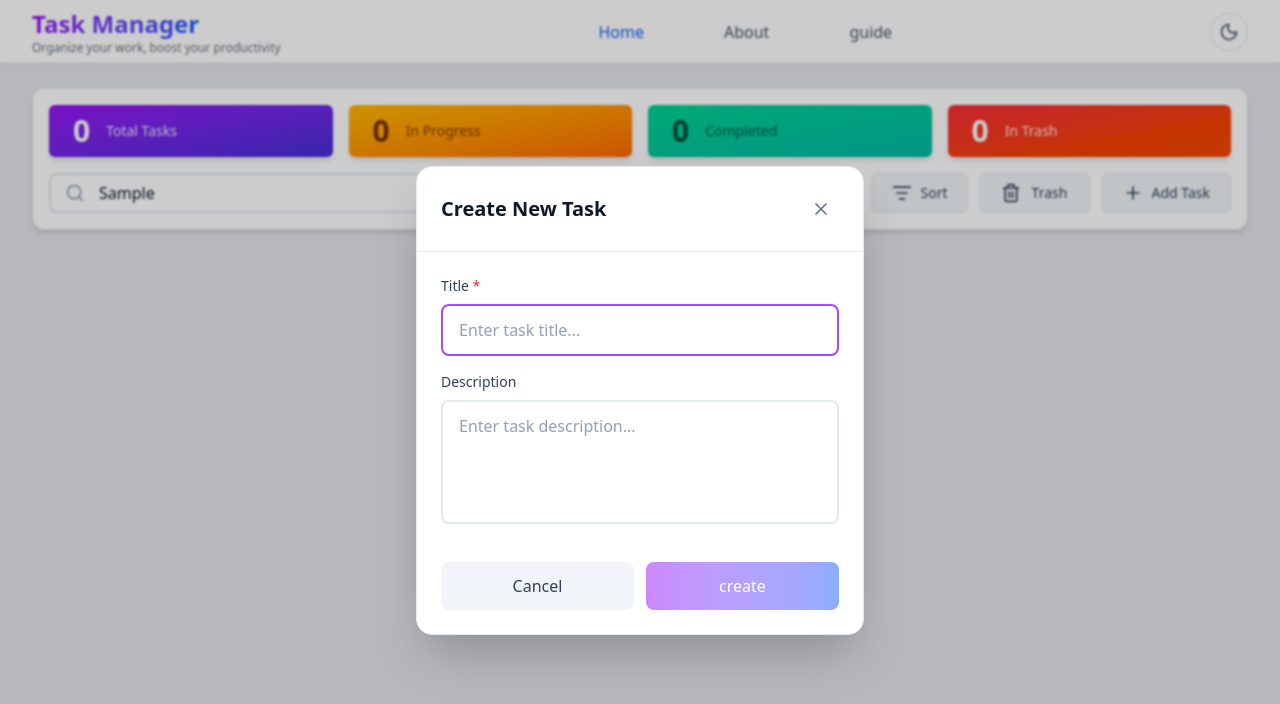
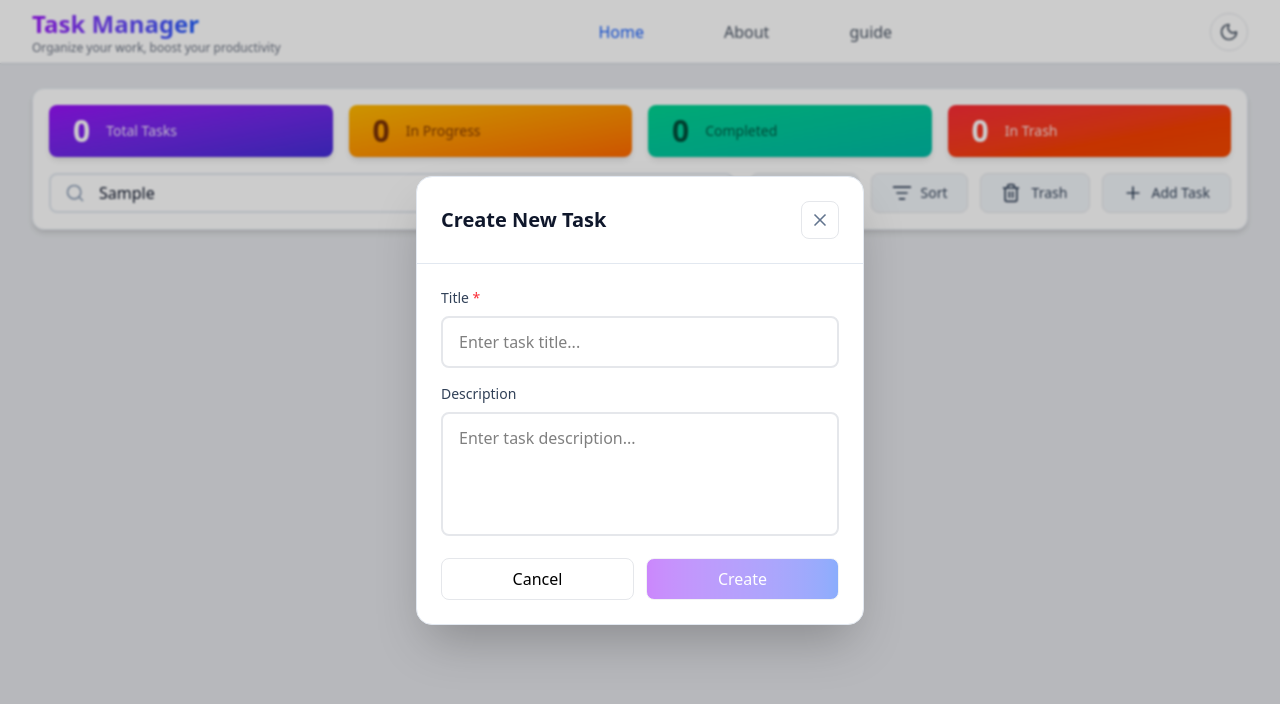
Before and after one commit to vishalmpadhiyar/simple-task-manager, a React (Vite) app: page / in a window 1280 px wide. Both pictures are taken after typing "Sample" into the empty fields and a click on the button "Add Task". Shown: the top 704 px of the page. Built offline with nearby package versions, Linux system fonts and the light colour scheme.

Commit message:
fix form ui, subtask bug and router issue

```diff
--- a/src/components/Button.tsx
+++ b/src/components/Button.tsx
@@ -11,7 +11,7 @@ export default function Button({
 }: ButtonProps) {
   return (
     <button
-      className={`p-2 border border-gray-200 hover:bg-gray-200 rounded-md cursor-pointer ${className}`}
+      className={`p-2 border border-gray-200 hover:bg-gray-200 rounded-lg cursor-pointer ${className}`}
       {...props}
     >
       {children}
--- a/src/components/Chip.tsx
+++ b/src/components/Chip.tsx
@@ -7,7 +7,7 @@ interface ChipProps {
 export default function Chip({ label, value, className = "" }: ChipProps) {
   return (
     <div
-      className={`flex items-center gap-4 px-6 py-2 rounded-md shadow-md bg-linear-to-br min-w-40 ${className}`}
+      className={`flex items-center gap-4 px-6 py-2 rounded-lg shadow-md bg-linear-to-br min-w-40 ${className}`}
     >
       <div className="text-3xl font-bold">{value}</div>
       <div className="text-sm font-medium opacity-90">{label}</div>
--- a/src/components/tasks/SubTask.tsx
+++ b/src/components/tasks/SubTask.tsx
@@ -6,7 +6,7 @@ import Button from "../Button";
 
 interface SubTaskProps {
   subtask: Task;
-  onDeleteSubTask: (id: string) => void;
+  onDeleteSubTask: (id?: string) => void;
 }
 
 export default function SubTask({ subtask, onDeleteSubTask }: SubTaskProps) {
@@ -49,7 +49,7 @@ export default function SubTask({ subtask, onDeleteSubTask }: SubTaskProps) {
         name="title"
         type="text"
         value={selectedTask.title}
-        className="flex-1 w-full h-8 border border-gray-200 focus-visible:outline-none px-2 py-1 rounded-md"
+        className="flex-1 w-full h-8 border border-gray-200 focus-visible:outline-none px-2 py-1 rounded-lg"
         onChange={(event) => onChangeValue("title", event.target.value)}
         onBlur={onSaveTask}
       />
--- a/src/components/tasks/TaskComponent.tsx
+++ b/src/components/tasks/TaskComponent.tsx
@@ -91,31 +91,22 @@ export default function TaskComponent({ task }: TaskComponentProps) {
   }, [selectedTask, updateTask]);
 
   const onAddSubTask = useCallback(() => {
-    const newTask = createTask("", "", task.id);
-    setSelectedTask((prev) => ({
-      ...prev,
-      children: [...prev.children, newTask],
-    }));
+    createTask("", "", task.id);
   }, [createTask, task.id]);
 
-  const onDeleteSubTask = useCallback((id: string) => {
-    setSelectedTask((prev) => ({
-      ...prev,
-      children: prev.children.filter((task) => task.id !== id),
-    }));
-    deleteTask(id);
-  }, []);
-
-  const onDeleteTask = useCallback(() => {
-    deleteTask(task.id);
-  }, [deleteTask]);
+  const onDeleteTask = useCallback(
+    (id?: string) => {
+      deleteTask(id ? id : task.id);
+    },
+    [deleteTask],
+  );
 
   const onChangeValue = useCallback((field: keyof Task, value: string) => {
     setSelectedTask((prev) => ({ ...prev, [field]: value }));
   }, []);
 
   return (
-    <div className="p-4 max-h-96 overflow-y-auto max-w-md bg-white dark:bg-slate-800 text-black dark:text-white border border-gray-200 rounded-md shadow-md">
+    <div className="hide-scrollable p-4 min-h-100 max-h-100 overflow-y-auto max-w-md bg-white dark:bg-slate-800 text-black dark:text-white border border-gray-200 rounded-lg shadow-md">
       {/* action buttons - edit, trash, restore, save, delete */}
       <TaskActions
         isEdit={isEdit}
@@ -135,7 +126,7 @@ export default function TaskComponent({ task }: TaskComponentProps) {
               name="title"
               type="text"
               value={selectedTask.title}
-              className="w-full h-8 border border-gray-200 focus-visible:outline-none px-2 py-1 rounded-md"
+              className="w-full h-8 border border-gray-200 focus-visible:outline-none px-2 py-1 rounded-lg"
               onChange={(event) => onChangeValue("title", event.target.value)}
             />
           ) : (
@@ -152,7 +143,7 @@ export default function TaskComponent({ task }: TaskComponentProps) {
             <textarea
               id="description"
               name="description"
-              className="w-full max-h-25 border border-gray-200 focus-visible:outline-none px-2 py-1 rounded-md scrollable"
+              className="w-full max-h-25 border border-gray-200 focus-visible:outline-none px-2 py-1 rounded-lg scrollable"
               rows={5}
               value={selectedTask.description}
               onChange={(event) =>
@@ -213,8 +204,11 @@ export default function TaskComponent({ task }: TaskComponentProps) {
         </div>
 
         {/* SubTasks Actions */}
+        <div>
           <div className="flex items-center justify-between">
-          <p className="text-sm font-medium">Subtasks</p>
+            <p className="text-sm font-medium">
+              Subtasks ({selectedTask.children.length})
+            </p>
             <div className="flex items-center gap-2 text-xs">
               {!!selectedTask.children.length && (
                 <Button
@@ -236,6 +230,10 @@ export default function TaskComponent({ task }: TaskComponentProps) {
               </Button>
             </div>
           </div>
+          {!selectedTask.children.length && (
+            <p className="text-xs">There are no subtasks to show.</p>
+          )}
+        </div>
 
         {/* SubTasks */}
         {isExpand &&
@@ -243,7 +241,7 @@ export default function TaskComponent({ task }: TaskComponentProps) {
             <SubTask
               key={task.id}
               subtask={task}
-              onDeleteSubTask={onDeleteSubTask}
+              onDeleteSubTask={onDeleteTask}
             />
           ))}
       </div>
--- a/src/components/tasks/TaskForm.tsx
+++ b/src/components/tasks/TaskForm.tsx
@@ -1,5 +1,6 @@
 import { X } from "lucide-react";
 import { useState } from "react";
+import Button from "../Button";
 
 interface TaskFormProps {
   isOpen: boolean;
@@ -48,12 +49,12 @@ export default function TaskForm({ isOpen, onClose, onSubmit }: TaskFormProps) {
             <h2 className="text-xl font-bold text-slate-900 dark:text-slate-100">
               Create New Task
             </h2>
-            <button
+            <Button
               onClick={handleClose}
-              className="p-2 rounded-lg hover:bg-slate-100 dark:hover:bg-slate-700 text-slate-500 dark:text-slate-400"
+              className="dark:border-none dark:hover:bg-slate-700 text-slate-500 dark:text-slate-400 focus-visible:outline-none"
             >
               <X className="w-5 h-5" />
-            </button>
+            </Button>
           </div>
 
           <form onSubmit={handleSubmit} className="p-6 space-y-4">
@@ -72,14 +73,7 @@ export default function TaskForm({ isOpen, onClose, onSubmit }: TaskFormProps) {
                 placeholder="Enter task title..."
                 required
                 autoFocus
-                className="w-full px-4 py-3
-                         border-2 border-slate-200 dark:border-slate-600
-                         bg-white dark:bg-slate-700
-                         text-slate-900 dark:text-slate-100
-                         placeholder:text-slate-400
-                         rounded-lg
-                         focus:outline-none focus:border-purple-500
-                         hover:border-slate-300"
+                className="w-full px-4 py-3 border-2 border-gray-200 hover:border-slate-300 focus-visible:outline-none rounded-lg dark:bg-slate-700 dark:text-slate-100 dark:border-slate-600 dark:hover:border-slate-500"
               />
             </div>
 
@@ -96,41 +90,25 @@ export default function TaskForm({ isOpen, onClose, onSubmit }: TaskFormProps) {
                 onChange={(e) => setDescription(e.target.value)}
                 placeholder="Enter task description..."
                 rows={4}
-                className="w-full px-4 py-3
-                         border-2 border-slate-200 dark:border-slate-600
-                         bg-white dark:bg-slate-700
-                         text-slate-900 dark:text-slate-100
-                         placeholder:text-slate-400
-                         rounded-lg
-                         resize-none
-                         focus:outline-none focus:border-purple-500
-                         hover:border-slate-300"
+                className="scrollable w-full px-4 py-3 border-2 border-gray-200 hover:border-slate-300 focus-visible:outline-none rounded-lg dark:bg-slate-700 dark:text-slate-100 dark:border-slate-600 dark:hover:border-slate-500 resize-none"
               />
             </div>
 
-            <div className="flex gap-3 pt-4">
-              <button
+            <div className="flex gap-3">
+              <Button
                 type="button"
                 onClick={handleClose}
-                className="flex-1 px-6 py-3
-                         bg-slate-100 dark:bg-slate-700
-                         text-slate-700 dark:text-slate-300
-                         font-medium rounded-lg
-                         hover:bg-slate-200 dark:hover:bg-slate-600"
+                className="flex-1 font-medium rounded-lg hover:bg-slate-200 dark:border-none dark:bg-slate-700 dark:hover:bg-slate-600 dark:text-white focus-visible:outline-none"
               >
                 Cancel
-              </button>
-              <button
+              </Button>
+              <Button
                 type="submit"
                 disabled={!title.trim()}
-                className="flex-1 px-6 py-3
-                         bg-linear-to-r from-purple-600 to-blue-600
-                         text-white font-medium rounded-lg
-                         hover:from-purple-700 hover:to-blue-700
-                         disabled:opacity-50 disabled:cursor-not-allowed"
+                className="flex-1 font-medium rounded-lg bg-linear-to-r from-purple-600 to-blue-600 disabled:opacity-50 disabled:cursor-not-allowed hover:from-purple-700 hover:to-blue-700 text-white dark:border-none focus-visible:outline-none"
               >
-                create
-              </button>
+                Create
+              </Button>
             </div>
           </form>
         </div>
--- a/src/index.css
+++ b/src/index.css
@@ -2,7 +2,7 @@
 @custom-variant dark (&:where(.dark, .dark *));
 
 .scrollable {
-  overflow: auto; /* or overflow-y: scroll; */
+  overflow: auto;
 
   /* For Firefox */
   scrollbar-width: thin;
@@ -14,3 +14,13 @@
 .scrollable::-webkit-scrollbar {
   display: none;
 }
+
+.hide-scrollable {
+  overflow: auto;
+  -ms-overflow-style: none; /* IE and Edge */
+  scrollbar-width: none; /* Firefox */
+}
+
+.hide-scrollable::-webkit-scrollbar {
+  display: none; /* Chrome, Safari */
+}
```
Also changed, not shown: vercel.json (added). Lines whose indentation alone changed are shown as unchanged.
